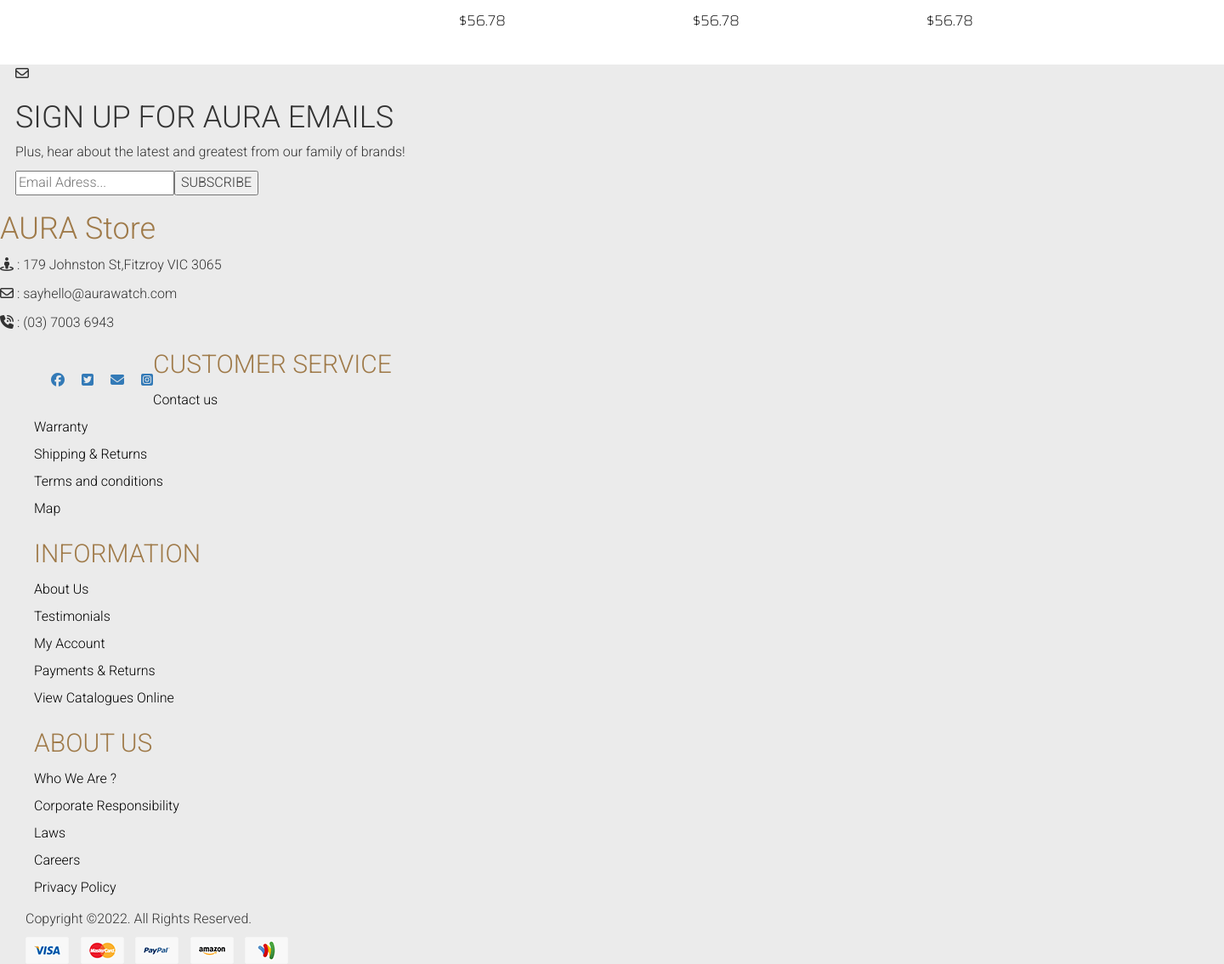
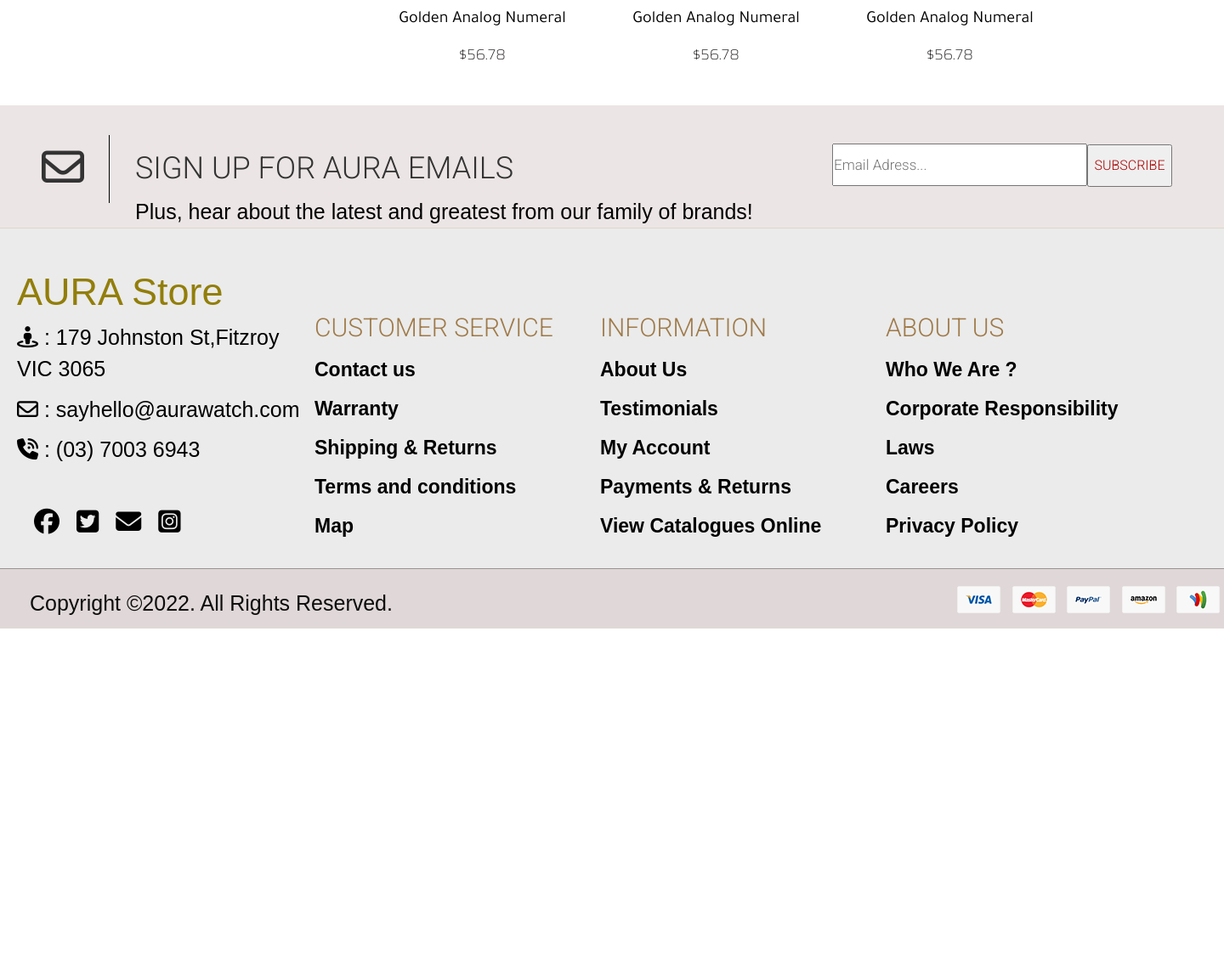
Before and after one commit to ttduong95/eProject_Team03_T2110e, a Node server app: template views/shop-tung.ejs in a window 1440 px wide. Shown: the part 1493-2628 px from the top of the page at 85% size. After the commit the page ends 2233 px from the top, so only its background shows below. Run offline with Node 20, Linux system fonts and the light colour scheme; the template is opened without the code that fills it, so the values that code supplies are empty; some libraries are stand-ins or nearby versions; some web fonts are replaced.

Commit message:
up code ddd

```diff
--- a/index.js
+++ b/index.js
@@ -32,6 +32,9 @@
 app.get("/contacts",function (req, res) {
     res.render("contacts");
 })
+app.get("/shop-tung",function (req, res) {
+    res.render("shop-tung");
+})
 
 app.get("/sp",function (req,res){
     var param =req.query.NameProduct;
--- a/public/css/DEMO.css
+++ b/public/css/DEMO.css
@@ -3,6 +3,40 @@
     padding:0px;
     font-size:16px;
     font-family: 'Roboto', sans-serif;
+}
+header a{
+    color: white;
+    list-style: none;
+}
+header .logo{
+    margin: 0 auto;
+    height: 110px;
+    width: 1400px;
+    padding: 10px;
+}
+header .logo2 li{ /* logo*/
+    float: left;
+    padding-left: 50px;
+    list-style: none;
+    padding-top: 15px;
+}
+footer .license{
+    width: 100%;
+    background-color: #e0d8d8;
+    border-top: 1px solid #9a9292;
+    padding-top: 20px;
+    margin-top: 80px;
+}
+footer .license .licenses{
+    width: 1400px;
+    margin: 0 auto;
+    height: 50px;
+}
+footer .mails .mails1{
+    width: 800px;
+    float: left;
+    padding-top: 10px;
+    padding-left: 30px;
 }
 .one{
     float:left;
--- a/public/css/footer.css
+++ b/public/css/footer.css
@@ -76,7 +76,6 @@
 .mails .mails1{
     width: 800px;
     float: left;
-
     padding-top: 20px;
     padding-left: 30px;
 }
--- a/views/shop-tung.ejs
+++ b/views/shop-tung.ejs
@@ -3,6 +3,8 @@
 <head>
     <meta charset="UTF-8">
     <title>Demo</title>
+    <link rel="stylesheet" href="/css/header.css">
+    <link rel="stylesheet" href="/css/footer.css">
     <link rel="stylesheet" type="text/css" href="/vendors/bootstrap3.4.1/css/bootstrap.css"/>
     <link rel="stylesheet" type="text/css" href="/css/DEMO.css" />
     <link rel="preconnect" href="https://fonts.googleapis.com">
@@ -34,7 +36,7 @@
     <%- include("header.ejs")%>
 </header>
 <section class="container part-1 col-xs-12">
-    <p>COLLECTION</p>
+    <h1>COLLECTION</h1>
 </section>
 <section class="container part-2 outside">
     <aside class="col-xs-3">
```
